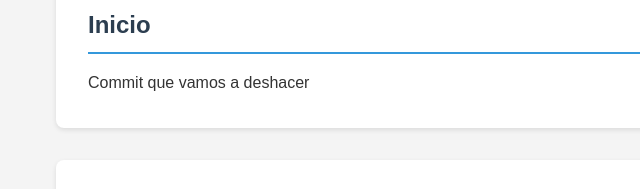
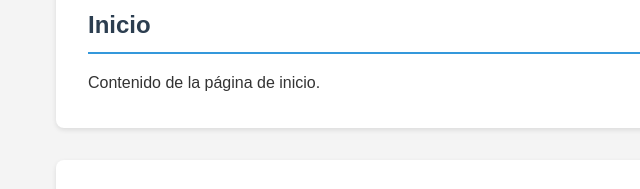
Before and after one commit to sebasj212-web/laminasycortes, a plain HTML site: page index.html in a window 1280 px wide. Shown: the part 183-372 px from the top of the page, 0-640 px from the left. Drawn offline with Linux system fonts and the light colour scheme.

Commit message:
Revert "Cambios en progreso"
This reverts commit 8abf819435d0d63e678cfa5416063969461eb18c.

```diff
--- a/index.html
+++ b/index.html
@@ -24,7 +24,7 @@
     <main>
         <section id="inicio">
             <h2>Inicio</h2>
-           <p>Commit que vamos a deshacer</p>
+            <p>Contenido de la página de inicio.</p>
         </section>
 
         <section id="productos">
```
